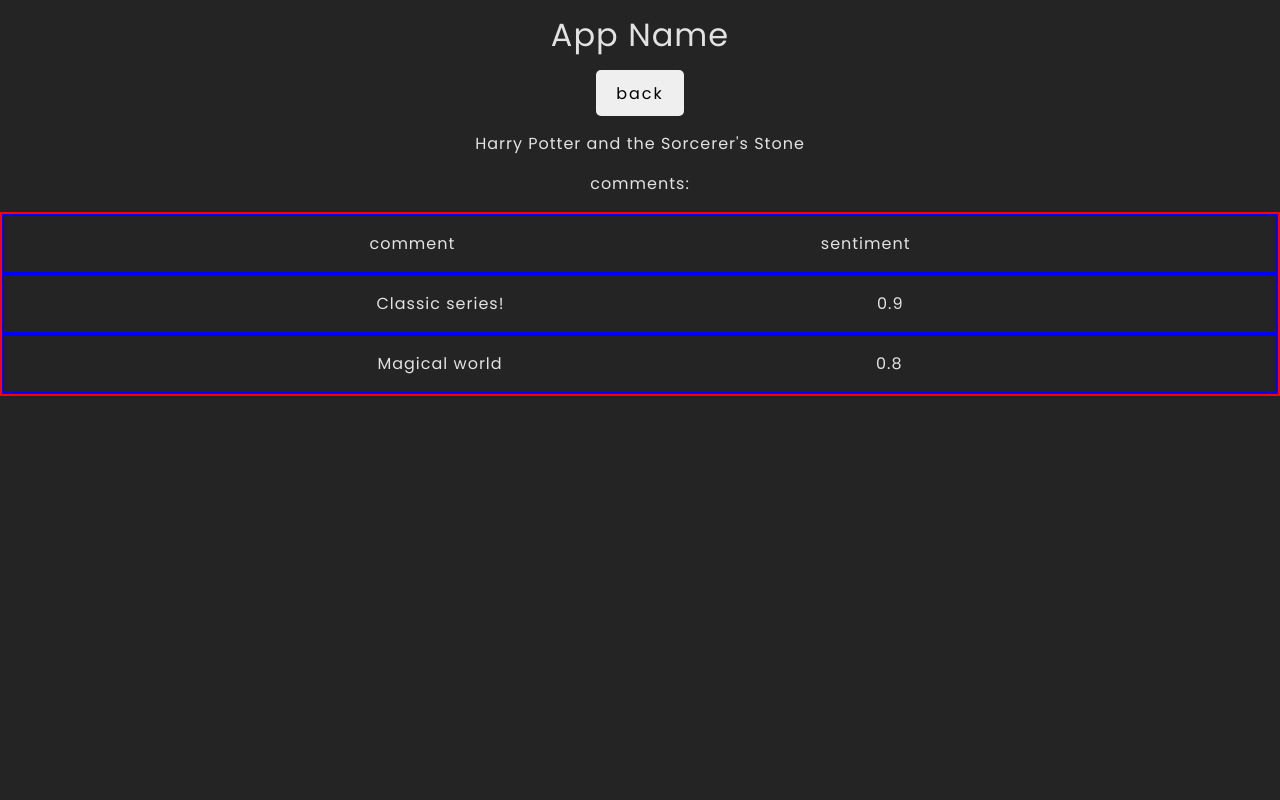
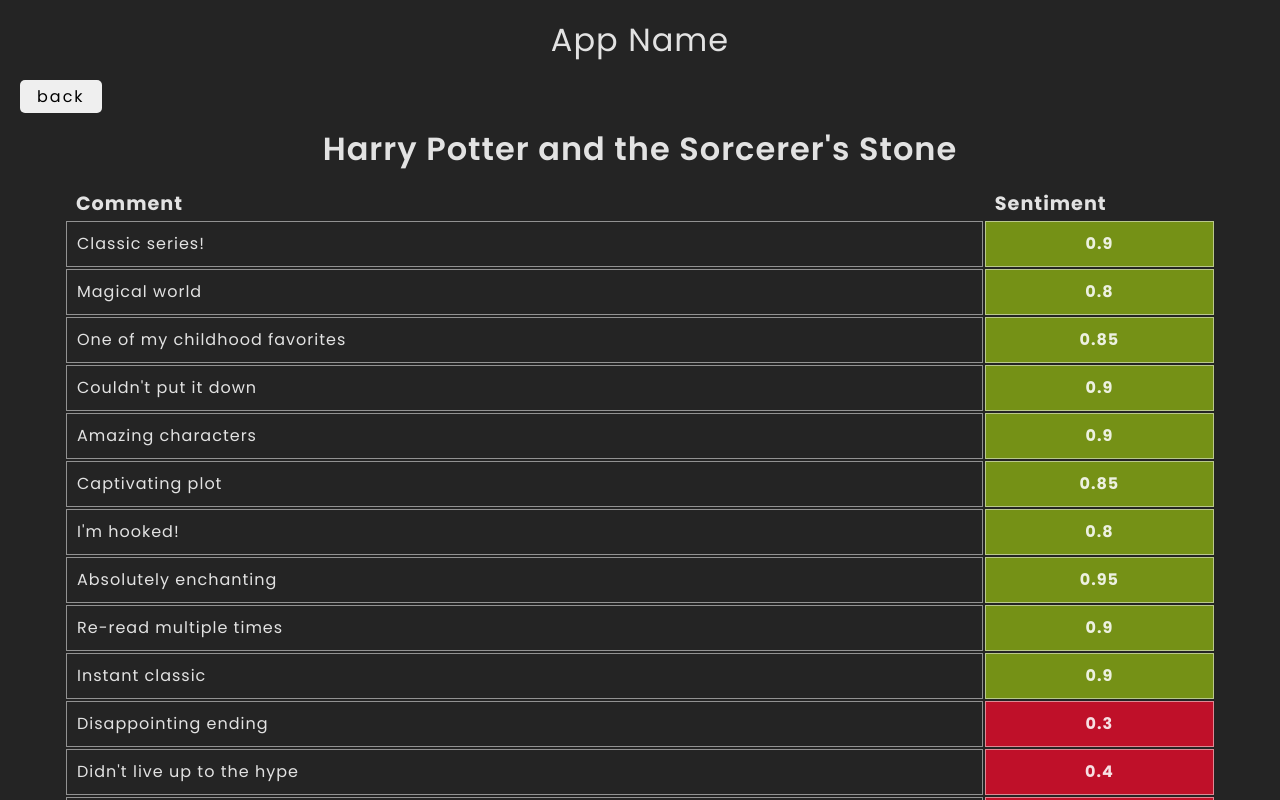
Before and after one commit to hungryx/CZ4034, a React (Vite) app in the folder frontend/: page /book/1 in a window 1280 px wide. Built offline with nearby package versions, Linux system fonts and the light colour scheme.

Commit message:
book page conditional formatting

```diff
--- a/frontend/src/App.css
+++ b/frontend/src/App.css
@@ -7,31 +7,49 @@
   flex-direction: column;
 }
 .header {
-  height: 70px;
+  height: 80px;
   font-size: 2em;
   display: flex;
   justify-content: center;
   align-items: center;
 }
 .mainPage {
-  /* border: 2px solid red; */
   flex: 1;
+  display: flex;
+  flex-direction: column;
 }
 
+/* search & filter section */
 .searchSection {
-  /* border: 2px solid blue; */
+  display: flex;
+  flex-direction: column;
+  align-items: center;
+  justify-content: center;
+  height: 250px;
+}
+.searchbar {
+  width: 60%;
+  max-width: 1000px;
+  height: 40px;
+  padding: 0px 15px;
+}
+.filterSection {
+  border: 2px solid yellow;
+  width: 60%;
+  height: 70px;
+  margin: 20px 0px;
 }
 
+/* results display section */
 .resultSection {
-  /* border: 2px solid blue; */
+  flex: 1;
 }
 .resultsCount {
   text-align: left;
   padding-left: 20px;
 }
 .resultsDiv {
-  /* border: 2px solid red; */
-  height: 75vh;
+  height: 55vh;
   overflow: auto;
 }
 .resultcard {
@@ -43,11 +61,36 @@
   cursor: pointer;
 }
 
-.commentsDiv {
-  border: 2px solid red;
+/* page for each result */
+.bookPage {
+  flex: 1;
+  position: relative;
+  padding-top: 30px;
+  display: flex;
+  flex-direction: column;
+  align-items: center;
+  overflow: auto;
 }
-.commentDiv {
-  border: 2px solid blue;
-  display: flex;
-  justify-content: space-evenly;
+.backBtn {
+  position: absolute;
+  left: 20px;
+  top: 0px;
+  padding: 0.2em 1em;
 }
+.bookTitle {
+  font-size: 2em;
+  font-weight: 600;
+}
+
+.bookTable {
+  width: 90%;
+}
+
+.comment {
+  width: 80%;
+  text-align: left;
+}
+.sentiment {
+  width: 20%;
+  font-weight: 700;
+}
--- a/frontend/src/components/Book.jsx
+++ b/frontend/src/components/Book.jsx
@@ -8,6 +8,16 @@
 
   const [bookInfo, setBookInfo] = useState([]);
   const [comments, setComments] = useState([]);
+
+  const getRowStyle = (sentiment) => {
+    if (sentiment >= 0.6) {
+      return { backgroundColor: "rgb(117,145,22)" };
+    } else if (sentiment < 0.5) {
+      return { backgroundColor: "rgb(191,16,41)" };
+    } else {
+      return {};
+    }
+  };
 
   useEffect(() => {
     const book = data.filter((item) => item.id == id)[0];
@@ -25,22 +35,29 @@
   };
 
   return (
-    <div className="book">
-      <button onClick={goBack}>back</button>
-      <p>{bookInfo.title}</p>
-      <p>comments:</p>
-      <div className="commentsDiv">
-        <div className="commentDiv">
-          <p>comment</p>
-          <p>sentiment</p>
-        </div>
-        {comments.map((item) => (
-          <div className="commentDiv">
-            <p>{item.comment}</p>
-            <p>{item.sentiment}</p>
-          </div>
-        ))}
-      </div>
+    <div className="bookPage">
+      <button className="backBtn" onClick={goBack}>
+        back
+      </button>
+      <h1 className="bookTitle">{bookInfo.title}</h1>
+      <table className="bookTable">
+        <thead>
+          <tr>
+            <th className="comment">Comment</th>
+            <th className="sentiment">Sentiment</th>
+          </tr>
+        </thead>
+        <tbody>
+          {comments.map((item, index) => (
+            <tr key={index}>
+              <td className="comment">{item.comment}</td>
+              <td className="sentiment" style={getRowStyle(item.sentiment)}>
+                {item.sentiment}
+              </td>
+            </tr>
+          ))}
+        </tbody>
+      </table>
     </div>
   );
 };
--- a/frontend/src/components/MainPage.jsx
+++ b/frontend/src/components/MainPage.jsx
@@ -55,6 +55,7 @@
           onChange={handleChange}
           value={searchInput}
         />
+        <div className="filterSection">FILTER SECTION</div>
         <button onClick={search}>Search</button>
       </div>
 
--- a/frontend/src/data.json
+++ b/frontend/src/data.json
@@ -4,7 +4,20 @@
     "title": "Harry Potter and the Sorcerer's Stone",
     "comments": [
       { "comment": "Classic series!", "sentiment": 0.9 },
-      { "comment": "Magical world", "sentiment": 0.8 }
+      { "comment": "Magical world", "sentiment": 0.8 },
+      { "comment": "One of my childhood favorites", "sentiment": 0.85 },
+      { "comment": "Couldn't put it down", "sentiment": 0.9 },
+      { "comment": "Amazing characters", "sentiment": 0.9 },
+      { "comment": "Captivating plot", "sentiment": 0.85 },
+      { "comment": "I'm hooked!", "sentiment": 0.8 },
+      { "comment": "Absolutely enchanting", "sentiment": 0.95 },
+      { "comment": "Re-read multiple times", "sentiment": 0.9 },
+      { "comment": "Instant classic", "sentiment": 0.9 },
+      { "comment": "Disappointing ending", "sentiment": 0.3 },
+      { "comment": "Didn't live up to the hype", "sentiment": 0.4 },
+      { "comment": "Slow pacing", "sentiment": 0.2 },
+      { "comment": "Too predictable", "sentiment": 0.3 },
+      { "comment": "Boring characters", "sentiment": 0.2 }
     ]
   },
   {
@@ -12,7 +25,20 @@
     "title": "Harry Potter and the Chamber of Secrets",
     "comments": [
       { "comment": "Better than the first!", "sentiment": 0.8 },
-      { "comment": "Couldn't stop reading", "sentiment": 0.9 }
+      { "comment": "Couldn't stop reading", "sentiment": 0.9 },
+      { "comment": "Incredible sequel", "sentiment": 0.85 },
+      { "comment": "The mystery kept me guessing", "sentiment": 0.9 },
+      { "comment": "Even better than expected", "sentiment": 0.9 },
+      { "comment": "J.K. Rowling's magic continues", "sentiment": 0.9 },
+      { "comment": "Masterpiece!", "sentiment": 0.95 },
+      { "comment": "Couldn't wait to see what happens next", "sentiment": 0.9 },
+      { "comment": "Brilliant storytelling", "sentiment": 0.9 },
+      { "comment": "Highly recommend", "sentiment": 0.85 },
+      { "comment": "Disappointing compared to the first", "sentiment": 0.4 },
+      { "comment": "Too much filler", "sentiment": 0.3 },
+      { "comment": "Didn't engage me", "sentiment": 0.2 },
+      { "comment": "Plot holes", "sentiment": 0.3 },
+      { "comment": "Lacks originality", "sentiment": 0.4 }
     ]
   },
   {
@@ -20,7 +46,23 @@
     "title": "Harry Potter and the Prisoner of Azkaban",
     "comments": [
       { "comment": "The best in the series!", "sentiment": 0.9 },
-      { "comment": "Incredible story", "sentiment": 0.9 }
+      { "comment": "Incredible story", "sentiment": 0.9 },
+      { "comment": "Mind-blowing twists", "sentiment": 0.9 },
+      { "comment": "Spectacular!", "sentiment": 0.95 },
+      { "comment": "Favorite book of the series", "sentiment": 0.9 },
+      { "comment": "Unputdownable", "sentiment": 0.9 },
+      { "comment": "Riveting from start to finish", "sentiment": 0.9 },
+      { "comment": "A must-read for all ages", "sentiment": 0.9 },
+      { "comment": "Jaw-dropping revelations", "sentiment": 0.9 },
+      { "comment": "Deserves all the praise", "sentiment": 0.9 },
+      {
+        "comment": "Disappointing compared to previous books",
+        "sentiment": 0.4
+      },
+      { "comment": "Not as exciting as I hoped", "sentiment": 0.3 },
+      { "comment": "Lost interest halfway through", "sentiment": 0.2 },
+      { "comment": "Too many loose ends", "sentiment": 0.3 },
+      { "comment": "Ending fell flat", "sentiment": 0.4 }
     ]
   },
   {
@@ -28,7 +70,23 @@
     "title": "Harry Potter and the Goblet of Fire",
     "comments": [
       { "comment": "Epic!", "sentiment": 0.9 },
-      { "comment": "Loved the Triwizard Tournament", "sentiment": 0.8 }
+      { "comment": "Loved the Triwizard Tournament", "sentiment": 0.8 },
+      { "comment": "Action-packed adventure", "sentiment": 0.85 },
+      { "comment": "Kept me on the edge of my seat", "sentiment": 0.9 },
+      { "comment": "The stakes are higher than ever", "sentiment": 0.9 },
+      { "comment": "Couldn't stop reading", "sentiment": 0.9 },
+      { "comment": "Fantastic addition to the series", "sentiment": 0.9 },
+      { "comment": "Absolutely breathtaking", "sentiment": 0.95 },
+      { "comment": "Every page is a thrill", "sentiment": 0.9 },
+      { "comment": "A rollercoaster of emotions", "sentiment": 0.9 },
+      {
+        "comment": "Disappointing compared to previous books",
+        "sentiment": 0.4
+      },
+      { "comment": "Not as exciting as I hoped", "sentiment": 0.3 },
+      { "comment": "Lost interest halfway through", "sentiment": 0.2 },
+      { "comment": "Too many loose ends", "sentiment": 0.3 },
+      { "comment": "Ending fell flat", "sentiment": 0.4 }
     ]
   },
   {
@@ -36,7 +94,23 @@
     "title": "Harry Potter and the Order of the Phoenix",
     "comments": [
       { "comment": "Intense read!", "sentiment": 0.8 },
-      { "comment": "Emotional rollercoaster", "sentiment": 0.7 }
+      { "comment": "Emotional rollercoaster", "sentiment": 0.7 },
+      { "comment": "Jaw-dropping twists", "sentiment": 0.85 },
+      { "comment": "Couldn't believe what happened", "sentiment": 0.9 },
+      { "comment": "The characters feel so real", "sentiment": 0.9 },
+      { "comment": "Flew through the pages", "sentiment": 0.9 },
+      { "comment": "A book you won't forget", "sentiment": 0.9 },
+      { "comment": "Absolutely heartbreaking", "sentiment": 0.8 },
+      { "comment": "Leaves you wanting more", "sentiment": 0.9 },
+      { "comment": "J.K. Rowling is a genius", "sentiment": 0.9 },
+      {
+        "comment": "Disappointing compared to previous books",
+        "sentiment": 0.4
+      },
+      { "comment": "Not as exciting as I hoped", "sentiment": 0.3 },
+      { "comment": "Lost interest halfway through", "sentiment": 0.2 },
+      { "comment": "Too many loose ends", "sentiment": 0.3 },
+      { "comment": "Ending fell flat", "sentiment": 0.4 }
     ]
   }
 ]
--- a/frontend/src/index.css
+++ b/frontend/src/index.css
@@ -36,7 +36,6 @@
 button {
   border-radius: 5px;
   border: 1px solid transparent;
-  padding: 0.6em 1.2em;
   font-size: 1em;
   font-family: inherit;
   letter-spacing: 2px;
@@ -51,12 +50,18 @@
 }
 
 input {
-  width: 60%;
-  max-width: 1000px;
-  height: 40px;
-  padding: 0px 15px;
   font-size: 1.2em;
   font-family: inherit;
   border-radius: 5px;
   border: 1px solid transparent;
 }
+
+th {
+  text-align: left;
+  padding: 0px 10px;
+  font-size: 1.2em;
+}
+td {
+  border: 1px solid rgba(255, 255, 255, 0.5);
+  padding: 10px 10px;
+}
```
